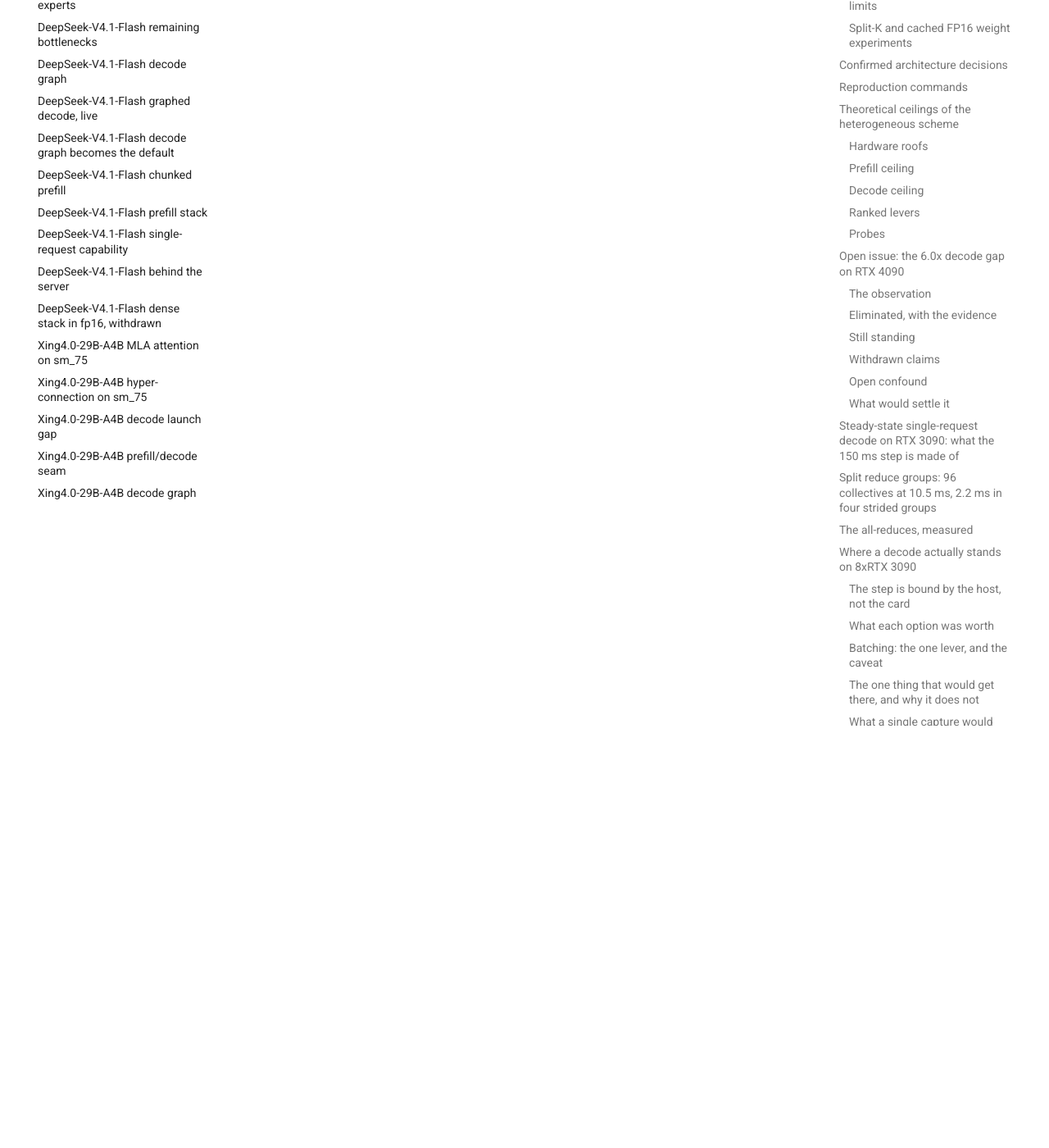
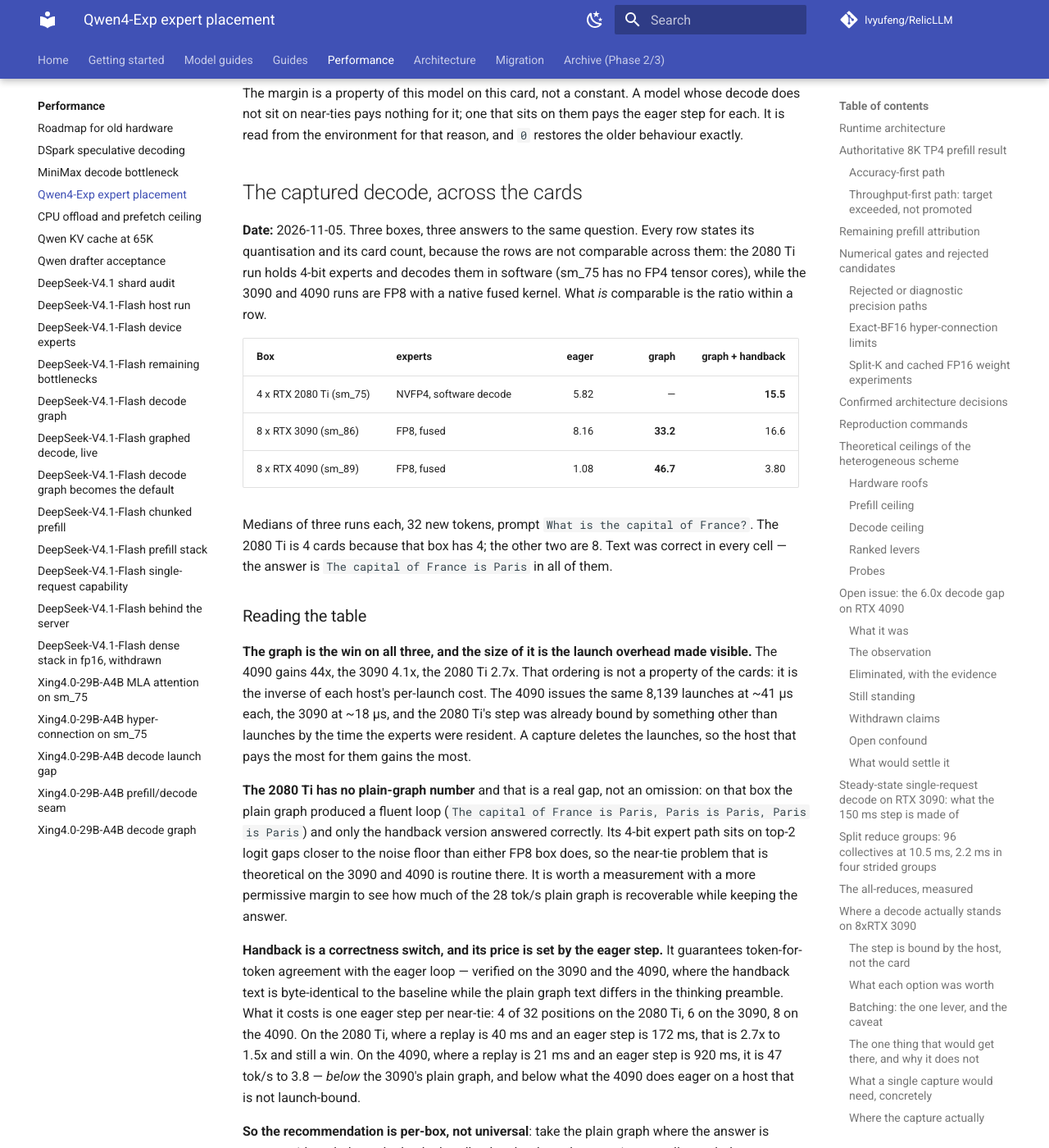
Before and after one commit to lvyufeng/RelicLLM, an MkDocs documentation site: the page built from docs/performance/qwen4_exp_performance.md, in a window 1280 px wide and 1400 px high, scrolled down 33952 px. Shown: the whole window at 82% size. Built offline with MkDocs 1.6.1 and Material for MkDocs 9.7.7, drawn with Linux system fonts in a browser that asks for light colours; comment, search, counter and statistics services are not loaded; some of the changed text lies outside the part shown.

Commit message:
Record the captured decode across three cards, and settle the 4090 gap
The graph section had one card's worth of numbers. This adds the other two
and, with them, the answer to a question the page had left open: why an 8x4090
box decodes 6x slower than an 8x3090 one on identical work.

It is launch latency on that host. An elementwise kernel streamed on GPU 0
costs 41.4-41.8 us host-side per launch against the 3090's 18 us, and a bf16
M=1 matmul of the model's own expert shape costs 113.6 us where the arithmetic
is 45 us. The same 8,139 launches a decode step that cost 146 ms on the 3090
therefore cost ~0.92 s there. Card health was measured, not assumed:
persistence on, 450 W, 2520 MHz under load, 917 GB/s copy, 145 TFLOPS bf16,
and the host idle at 192 vCPUs.

That also orders the three boxes by how much a capture is worth, because a
capture deletes exactly the launches: 44x on the 4090 (1.08 -> 46.7 tok/s),
4.1x on the 3090 (8.16 -> 33.2), 2.7x on the 2080 Ti (5.82 -> 15.5). The
ordering is the inverse of each host's per-launch cost, not a property of the
cards.

Two of the numbers are here so nobody has to rediscover them. Handback is a
correctness switch whose price is one eager step per near-tie, so it is a win
where the eager step is 172 ms (2080 Ti) and a loss where it is 920 ms (4090,
where it lands at 3.8 against 46.7). And the 2080 Ti has no plain-graph
measurement because the plain graph loops on that box -- its 4-bit path sits
closer to the top-2 noise floor, so what is theoretical on the FP8 boxes is
routine there.

`--graph-window` wider than the generation now says so. The guard is silent by
construction, and three runs were briefly reported as graph measurements at
baseline speed before the `replayed 0/32` line gave them away.

Co-Authored-By: Claude Code <noreply@anthropic.com>

````diff
--- a/docs/performance/qwen4_exp_performance.md
+++ b/docs/performance/qwen4_exp_performance.md
@@ -465,11 +465,31 @@ which measures 8.05 ms. Only the kernel number is used above.
 
 **Date:** 2026-10-17
 **Hardware:** 8 x RTX 4090 (sm_89), TP8, torch 2.11.0+cu130, against 8 x RTX 3090 (sm_86), TP8.
-**Status:** unexplained. Every cause proposed so far has been eliminated by measurement.
+**Status:** explained — see *What it was* at the end of this section. The cause is launch
+latency on this host, not the card and not the byte traffic.
 
 This section exists so the next person does not re-run the eliminations. It records what has
 been ruled out, with the evidence; what is still standing; the claims that were **withdrawn**;
 and the one open confound. Read the retractions before trusting the table.
+
+### What it was
+
+Measured 2026-11-05 on ts-134, same host as the observation below, with the extension up to
+date. An empty elementwise kernel streamed on GPU 0 costs **41.4–41.8 µs host-side per launch**,
+against the **18 µs** the 3090 host (`ts-208`) was measured at in the table below. A bf16 M=1
+matmul of the model's own expert shape (2560 → 1280) costs **113.6 µs**, of which 45 µs is the
+arithmetic at 145 TFLOPS — the rest is launch. So the same 8,139 CUDA ops a decode step that cost
+146 ms of launches on the 3090 cost **~0.92 s** here, which is the whole of the 6.0x.
+
+The card is not the problem, and each of these was measured rather than assumed: persistence mode
+on, 450 W cap, clocked to 2520 MHz under load, 917 GB/s device-to-device copy, 145 TFLOPS bf16.
+The host is not saturated either: 192 vCPUs, load about 34 with eight ranks running. Expert
+residency and staging are identical on both hosts (`64 experts/layer x 48 layers resident, 14.06
+GiB`, `staging: 0 misses / 0 hits`).
+
+**The consequence is that this host's eager decode has no headroom at all** — it is 1.08 tok/s,
+slower than the 3090's 8.16, on a faster card — and that capturing the step is worth 44x here
+against 4.1x there. See the graph section for those numbers.
 
 ### The observation
 
@@ -1246,3 +1266,76 @@ The margin is a property of this model on this card, not a constant. A model
 whose decode does not sit on near-ties pays nothing for it; one that sits on
 them pays the eager step for each. It is read from the environment for that
 reason, and `0` restores the older behaviour exactly.
+
+## The captured decode, across the cards
+
+**Date:** 2026-11-05. Three boxes, three answers to the same question. Every row states its
+quantisation and its card count, because the rows are not comparable across them: the 2080 Ti
+run holds 4-bit experts and decodes them in software (sm_75 has no FP4 tensor cores), while the
+3090 and 4090 runs are FP8 with a native fused kernel. What *is* comparable is the ratio within
+a row.
+
+| Box | experts | eager | graph | graph + handback |
+|---|---|---:|---:|---:|
+| 4 x RTX 2080 Ti (sm_75) | NVFP4, software decode | 5.82 | — | **15.5** |
+| 8 x RTX 3090 (sm_86) | FP8, fused | 8.16 | **33.2** | 16.6 |
+| 8 x RTX 4090 (sm_89) | FP8, fused | 1.08 | **46.7** | 3.80 |
+
+Medians of three runs each, 32 new tokens, prompt `What is the capital of France?`. The 2080 Ti
+is 4 cards because that box has 4; the other two are 8. Text was correct in every cell — the
+answer is `The capital of France is Paris` in all of them.
+
+### Reading the table
+
+**The graph is the win on all three, and the size of it is the launch overhead made visible.**
+The 4090 gains 44x, the 3090 4.1x, the 2080 Ti 2.7x. That ordering is not a property of the
+cards: it is the inverse of each host's per-launch cost. The 4090 issues the same 8,139 launches
+at ~41 µs each, the 3090 at ~18 µs, and the 2080 Ti's step was already bound by something other
+than launches by the time the experts were resident. A capture deletes the launches, so the host
+that pays the most for them gains the most.
+
+**The 2080 Ti has no plain-graph number** and that is a real gap, not an omission: on that box
+the plain graph produced a fluent loop (`The capital of France is Paris, Paris is Paris, Paris is
+Paris`) and only the handback version answered correctly. Its 4-bit expert path sits on
+top-2 logit gaps closer to the noise floor than either FP8 box does, so the near-tie problem
+that is theoretical on the 3090 and 4090 is routine there. It is worth a measurement with a more
+permissive margin to see how much of the 28 tok/s plain graph is recoverable while keeping the
+answer.
+
+**Handback is a correctness switch, and its price is set by the eager step.** It guarantees
+token-for-token agreement with the eager loop — verified on the 3090 and the 4090, where the
+handback text is byte-identical to the baseline while the plain graph text differs in the
+thinking preamble. What it costs is one eager step per near-tie: 4 of 32 positions on the 2080
+Ti, 6 on the 3090, 8 on the 4090. On the 2080 Ti, where a replay is 40 ms and an eager step is
+172 ms, that is 2.7x to 1.5x and still a win. On the 4090, where a replay is 21 ms and an eager
+step is 920 ms, it is 47 tok/s to 3.8 — *below* the 3090's plain graph, and below what the 4090
+does eager on a host that is not launch-bound.
+
+**So the recommendation is per-box, not universal**: take the plain graph where the answer is
+correct without help, and take the handback only where the near-ties actually reach the answer.
+
+### A stale extension is a loud failure; a wrong window is a silent one
+
+Two ways to measure the wrong thing, both found while taking these numbers.
+
+The 4090 first reported 0.65 tok/s with a fluent loop. The extension on that host was at
+`fcb8b07`, twelve commits before `b86fa05`, which is the commit that adds
+`qwen4_exp_fp8_slots_swiglu` — the fused expert kernel. `--expert-fused-fp8` failed with
+`RuntimeError: Fp8SlotExpertMoE needs the relic_core CUDA extension` rather than falling back,
+which is the right behaviour, but the earlier runs without the flag had gone through the slow
+path silently. After rebuilding, the same host gives 1.08 eager and 46.7 captured. **A 70x
+difference between two runs of "the same" configuration is a deployment question before it is a
+performance question.**
+
+`--graph-window` has a quieter failure mode. The window is only built when
+
+```python
+if graph_window > 0 and ctx.device.type == "cuda" and max_new_tokens > graph_window:
+```
+
+so `--graph-window 48` against a 32-token generation builds nothing and the run is eager,
+wearing a graph label, with no message. Three such runs were initially reported as graph
+measurements at 8.2 tok/s — indistinguishable from the baseline, which is exactly what they
+were. The guard now prints `no window was built (the generation is 32 tokens and the window is
+48); these steps ran eagerly`, and the `replayed N/M` line is the check that a graph run actually
+replayed: if N is 0, no capture happened.
````
Also changed, not shown: 1 other file.
